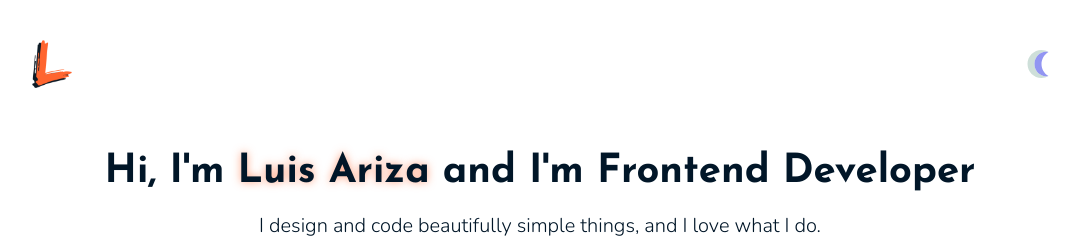
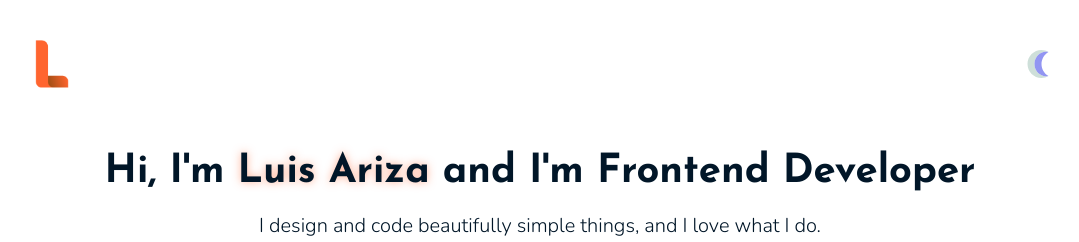
Before and after one commit to luisAriza/portfolio, a Vue app: page / in a window 1280 px wide. Shown: the top 242 px of the page, without its empty margins (100-1179 px from the left). Built offline with nearby package versions, Linux system fonts and the light colour scheme.

Commit message:
Nuevo logo

```diff
--- a/index.html
+++ b/index.html
@@ -2,7 +2,7 @@
 <html lang="en">
   <head>
     <meta charset="UTF-8" />
-    <link rel="icon" type="image/svg+xml" href="/logo_3.png" />
+    <link rel="icon" type="image/svg+xml" href="/logo.png" />
     <meta name="viewport" content="width=device-width, initial-scale=1.0" />
     <meta name="theme-color" content="#011628" />
     <title>Luis Ariza | Desarrollador Web</title>
--- a/src/components/Footer.vue
+++ b/src/components/Footer.vue
@@ -1,7 +1,7 @@
 <template lang="pug">
 footer
 	figure.logo
-		img(src="/logo_3.png", alt="Logo", width="60", height="60")
+		img(src="/logo.png", alt="Logo", width="60", height="60")
 	h3 Lorem ipsum dolor sit amet consectetur adipisicing elit.
 	figure.social-medias
 		a(href="https://github.com/luisAriza", target="_blank")
--- a/src/components/Header.vue
+++ b/src/components/Header.vue
@@ -31,7 +31,7 @@ h1 {
   @apply font-bold text-3xl md:text-4xl lg:text-[2.5rem];
 }
 h1 span {
-  text-shadow: 0 0 8px rgba(255, 101, 47, 0.6);
+  text-shadow: 0 0 8px rgba(255, 101, 47, 0.5);
 }
 h2 {
   @apply font-body font-light text-lg md:text-xl;
--- a/src/components/Navbar.vue
+++ b/src/components/Navbar.vue
@@ -1,7 +1,7 @@
 <template lang="pug">
 nav
 	figure
-		img(src="/logo_3.png ", alt="Logo", width="48")
+		img(src="/logo.png ", alt="Logo", width="48")
 	figure
 		img(src="../assets/icons/moon.svg", alt="Night mode", width="28")
 </template>
```
Also changed, not shown: public/logo.png.
